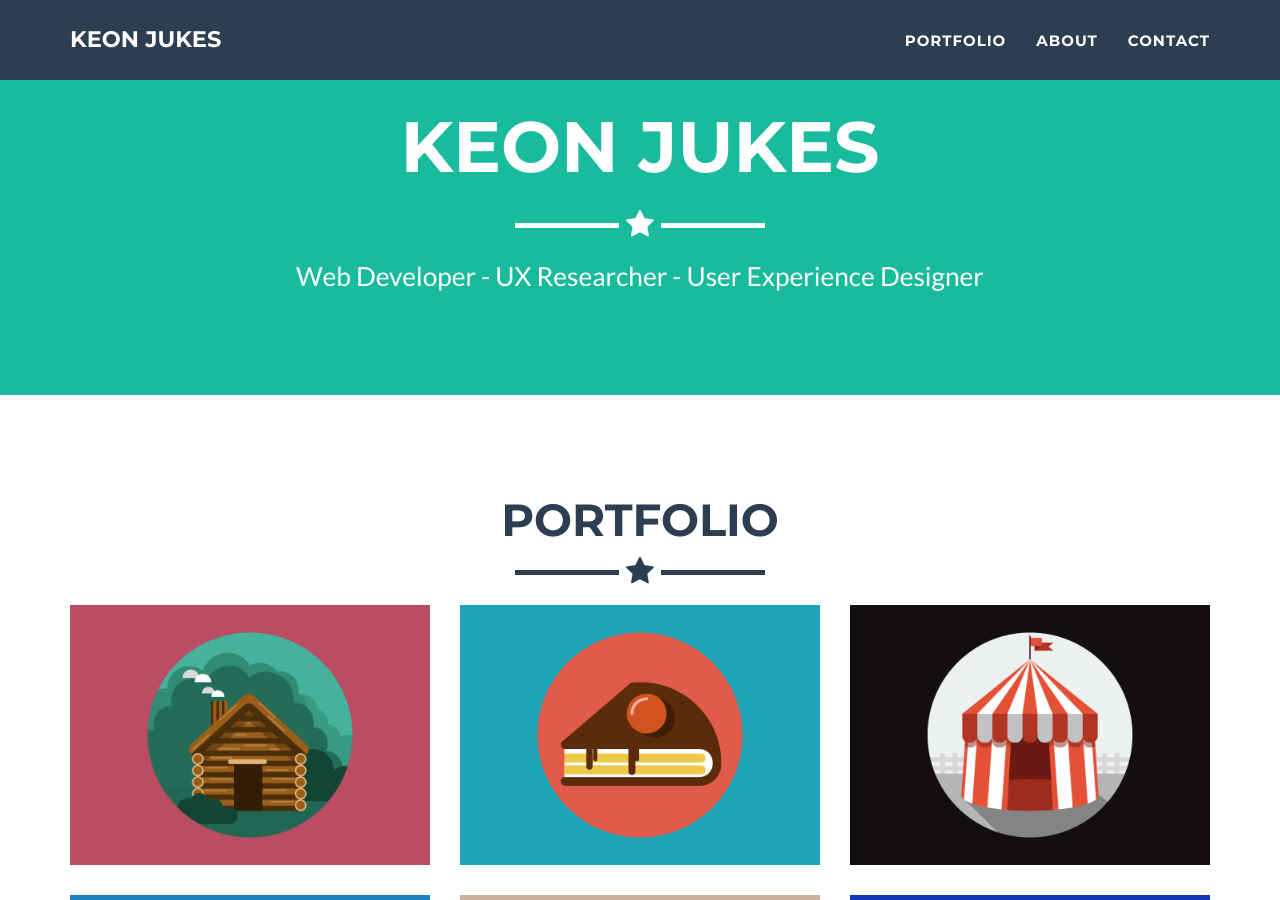
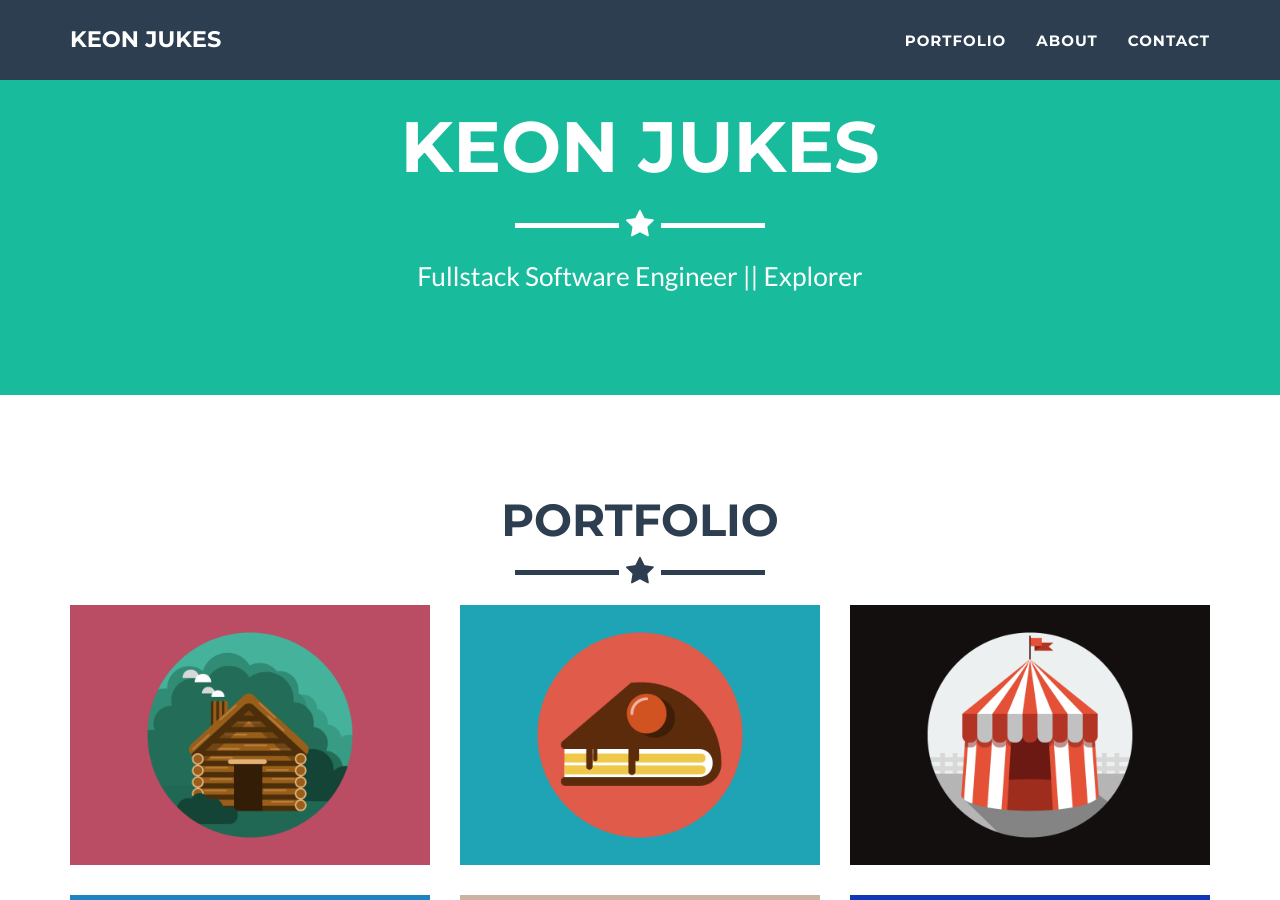
Before and after one commit to jeromelachaud/freelancer-theme, a Jekyll site: the page built from _posts/2014-07-18-project-1.markdown, in a window 1280 px wide and 900 px high, scrolled down 380 px. Built offline with Jekyll 4.4.1, drawn with Linux system fonts in a browser that asks for light colours.

Commit message:
Update _config.yml

```diff
--- a/_config.yml
+++ b/_config.yml
@@ -4,7 +4,7 @@ email: keonjukes@gmail.com
 url: https://terraformer-keon.github.io/
 description: "Keon Jukes Software Engineer Portfolio Website."
 keywords: "keon jukes, software engineer"
-skills: "Web Developer - UX Researcher - User Experience Designer"
+skills: "Fullstack Software Engineer || Explorer"
 meta_author: Jukes Keon
 
 # Google webmaster tools
```
